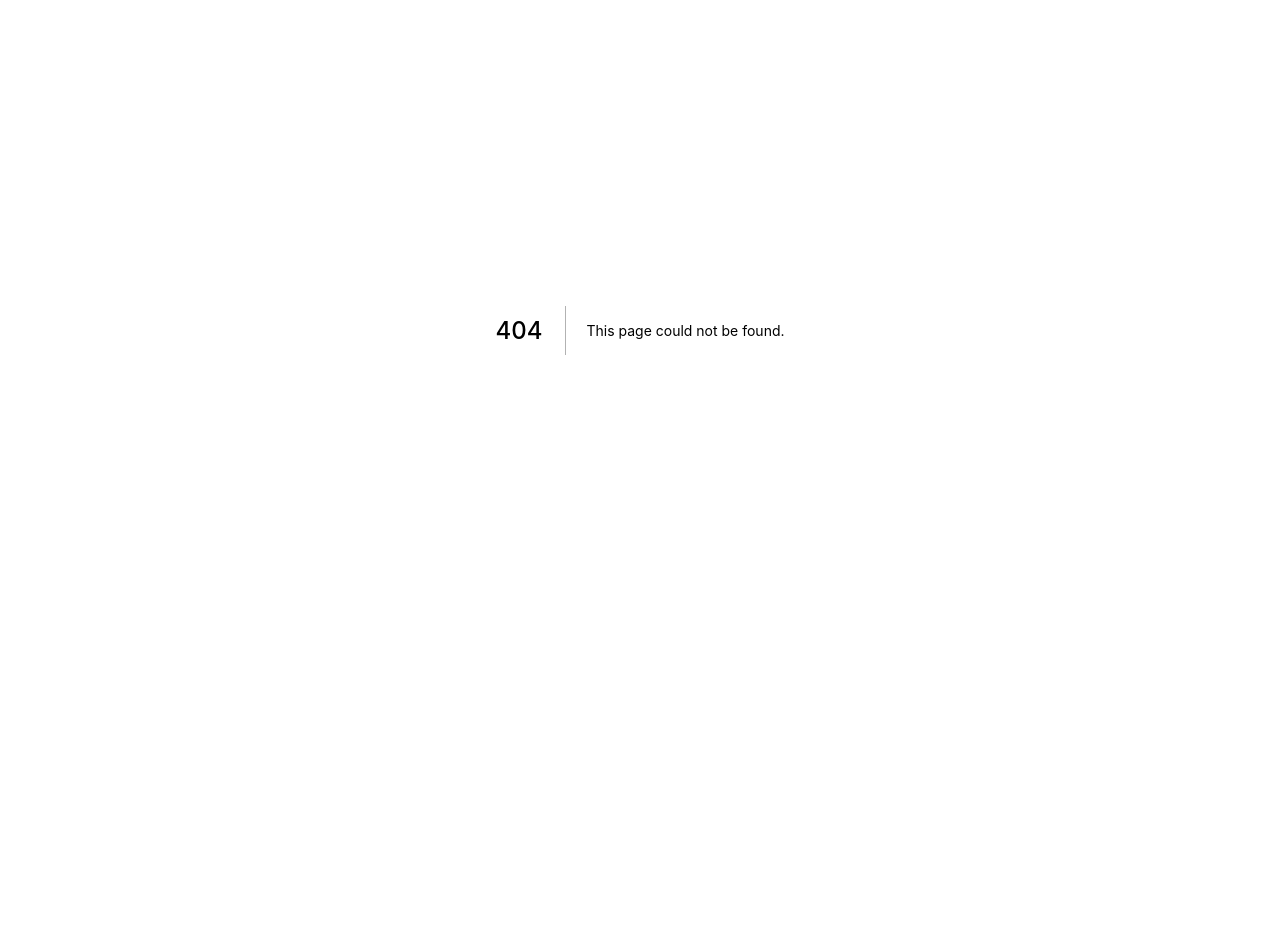
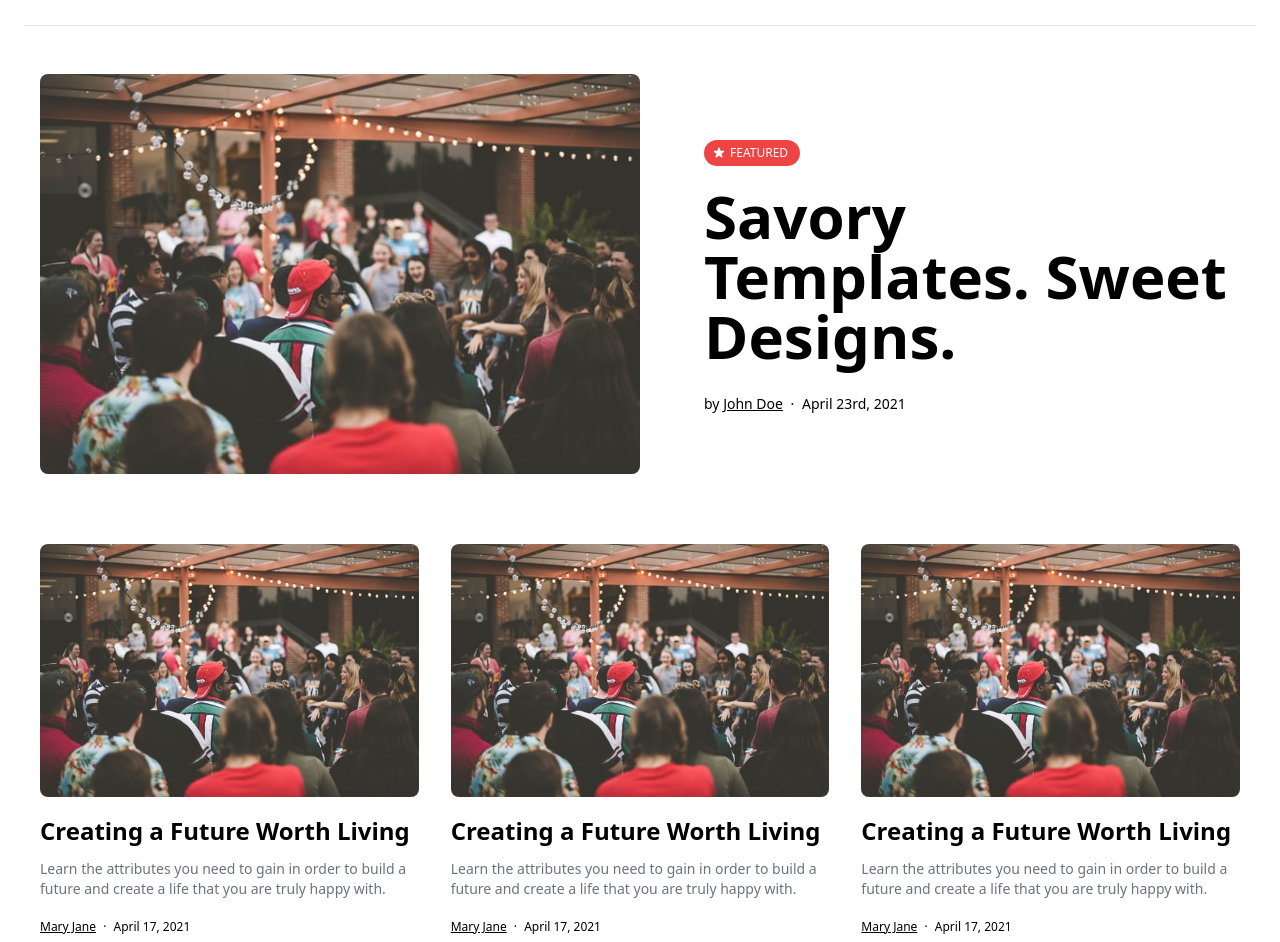
Before and after one commit to okezieuc/website, a Next.js app: page /blog in a window 1280 px wide. Before the commit this address had no page. Shown: the part 70-1012 px from the top of the page. Before the commit the page ends 800 px from the top, so only its background shows below. Built offline with nearby package versions, Linux system fonts and the light colour scheme.

Commit message:
Add blog homepage

```diff
--- /dev/null
+++ b/components/blog/blogPostItem.js
@@ -0,0 +1,28 @@
+import Image from "next/image";
+import CoverImage from "../../public/image.jpg";
+
+export default function BlogPostItem() {
+  return (
+    <div class="flex flex-col items-start col-span-12 space-y-3 sm:col-span-6 xl:col-span-4">
+      <a href="#_" class="block">
+        <Image
+          src={CoverImage}
+          class="object-cover w-full mb-2 overflow-hidden rounded-lg shadow-sm max-h-56"
+        />
+      </a>
+      <h2 class="text-lg font-bold sm:text-xl md:text-2xl">
+        <a href="#_">Creating a Future Worth Living</a>
+      </h2>
+      <p class="text-sm text-gray-500">
+        Learn the attributes you need to gain in order to build a future and
+        create a life that you are truly happy with.
+      </p>
+      <p class="pt-2 text-xs font-medium">
+        <a href="#_" class="mr-1 underline">
+          Mary Jane
+        </a>{" "}
+        · <span class="mx-1">April 17, 2021</span>
+      </p>
+    </div>
+  );
+}
--- /dev/null
+++ b/components/blog/featured.js
@@ -0,0 +1,42 @@
+import Image from "next/image";
+import CoverImage from "../../public/image.jpg";
+
+export default function Featured() {
+  return (
+    <div class="flex flex-col items-center sm:px-5 md:flex-row">
+      <div class="w-full md:w-1/2">
+        <a href="#_" class="block">
+          <Image
+            src={CoverImage}
+            class="object-cover w-full h-full rounded-lg max-h-64 sm:max-h-96"
+          />
+        </a>
+      </div>
+      <div class="flex flex-col items-start justify-center w-full h-full py-6 mb-6 md:mb-0 md:w-1/2">
+        <div class="flex flex-col items-start justify-center h-full space-y-3 transform md:pl-10 lg:pl-16 md:space-y-5">
+          <div class="bg-red-500 flex items-center pl-2 pr-3 py-1.5 leading-none rounded-full text-xs font-medium uppercase text-white inline-block">
+            <svg
+              class="w-3.5 h-3.5 mr-1"
+              fill="currentColor"
+              viewBox="0 0 20 20"
+              xmlns="http://www.w3.org/2000/svg"
+            >
+              <path d="M9.049 2.927c.3-.921 1.603-.921 1.902 0l1.07 3.292a1 1 0 00.95.69h3.462c.969 0 1.371 1.24.588 1.81l-2.8 2.034a1 1 0 00-.364 1.118l1.07 3.292c.3.921-.755 1.688-1.54 1.118l-2.8-2.034a1 1 0 00-1.175 0l-2.8 2.034c-.784.57-1.838-.197-1.539-1.118l1.07-3.292a1 1 0 00-.364-1.118L2.98 8.72c-.783-.57-.38-1.81.588-1.81h3.461a1 1 0 00.951-.69l1.07-3.292z"></path>
+            </svg>
+            <span>Featured</span>
+          </div>
+          <h1 class="text-4xl font-bold leading-none lg:text-5xl xl:text-6xl">
+            <a href="#_">Savory Templates. Sweet Designs.</a>
+          </h1>
+          <p class="pt-2 text-sm font-medium">
+            by{" "}
+            <a href="#_" class="mr-1 underline">
+              John Doe
+            </a>{" "}
+            · <span class="mx-1">April 23rd, 2021</span>
+          </p>
+        </div>
+      </div>
+    </div>
+  );
+}
--- /dev/null
+++ b/pages/blog.js
@@ -0,0 +1,23 @@
+import Layout from "@components/layout";
+import Featured from "@components/blog/featured";
+import BlogPostItem from "@components/blog/blogPostItem";
+
+export default function Blog() {
+  return (
+    <Layout>
+      <section class="bg-white">
+        <div class="w-full px-5 py-6 mx-auto space-y-5 sm:py-8 md:py-12 sm:space-y-8 md:space-y-16 max-w-7xl">
+          <Featured />
+          <div class="flex grid grid-cols-12 pb-10 sm:px-5 gap-x-8 gap-y-16">
+            <BlogPostItem />
+            <BlogPostItem />
+            <BlogPostItem />
+            <BlogPostItem />
+            <BlogPostItem />
+            <BlogPostItem />
+          </div>
+        </div>
+      </section>
+    </Layout>
+  );
+}
```
